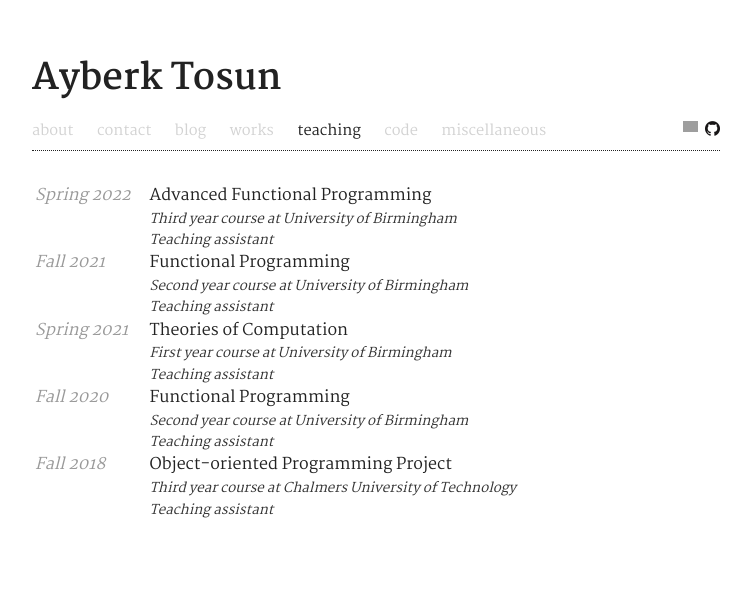
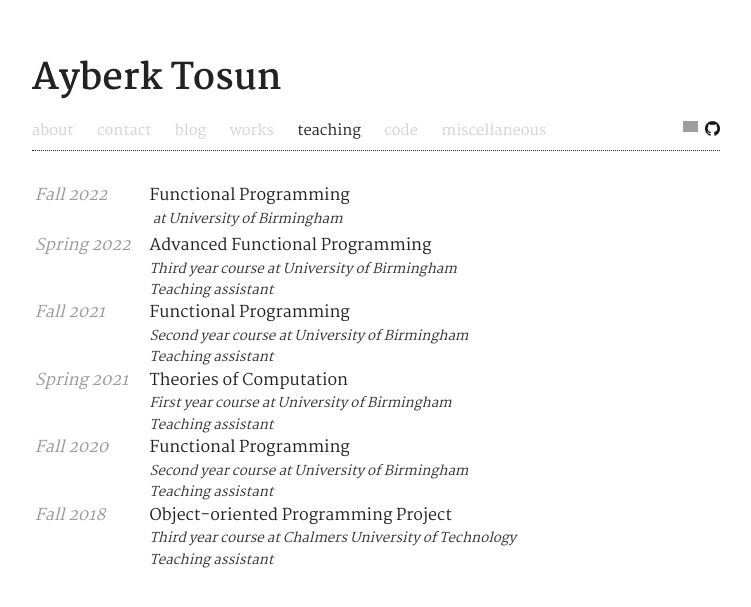
Before and after one commit to ayberkt/homepage, a Jekyll site: the page built from teaching.md, in a window 1280 px wide. Shown: the top 607 px of the page, without its empty margins (264-1015 px from the left). Built offline with Jekyll 4.4.1, drawn with Linux system fonts in a browser that asks for light colours; comment, search, counter and statistics services are not loaded; grey boxes are pictures that could not be loaded.

Commit message:
Add this term's FP to teaching

```diff
--- a/_data/teaching.yml
+++ b/_data/teaching.yml
@@ -1,3 +1,6 @@
+- title: Functional Programming
+  period: Fall 2022
+  institution: University of Birmingham
 - title: Advanced Functional Programming
   period: Spring 2022
   level: Third year course
```
